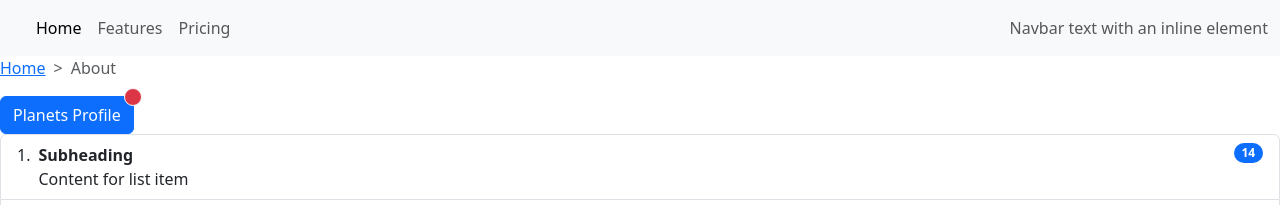
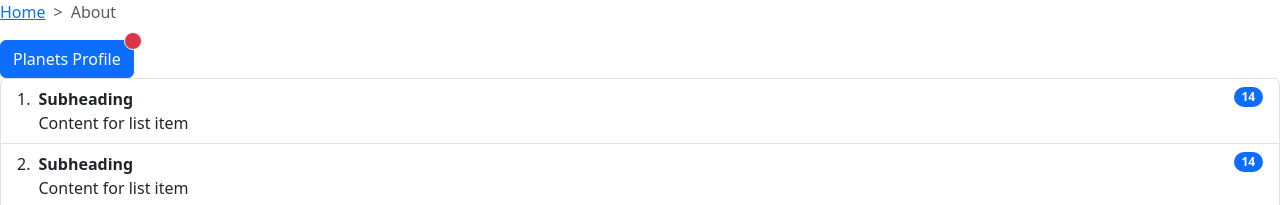
Before and after one commit to mirror7777777/The-solar-system, a plain HTML site: page About.html in a window 1280 px wide. Shown: the top 205 px of the page. Drawn offline with nearby package versions, Linux system fonts and the light colour scheme.

Commit message:
commencing commit changes

```diff
--- a/About.html
+++ b/About.html
@@ -8,30 +8,6 @@
 </head>
 <body>
     <header>
-        <nav class="navbar navbar-expand-lg bg-body-tertiary">
-  <div class="container-fluid">
-    <a class="navbar-brand" href="#"></a>
-    <button class="navbar-toggler" type="button" data-bs-toggle="collapse" data-bs-target="#navbarText" aria-controls="navbarText" aria-expanded="false" aria-label="Toggle navigation">
-      <span class="navbar-toggler-icon"></span>
-    </button>
-    <div class="collapse navbar-collapse" id="navbarText">
-      <ul class="navbar-nav me-auto mb-2 mb-lg-0">
-        <li class="nav-item">
-          <a class="nav-link active" aria-current="page" href="landing.html">Home</a>
-        </li>
-        <li class="nav-item">
-          <a class="nav-link" href="#">Features</a>
-        </li>
-        <li class="nav-item">
-          <a class="nav-link" href="#">Pricing</a>
-        </li>
-      </ul>
-      <span class="navbar-text">
-        Navbar text with an inline element
-      </span>
-    </div>
-  </div>
-</nav>
 <nav style="--bs-breadcrumb-divider: '>';" aria-label="breadcrumb">
   <ol class="breadcrumb">
     <li class="breadcrumb-item"><a href="landing.html">Home</a></li>
```
